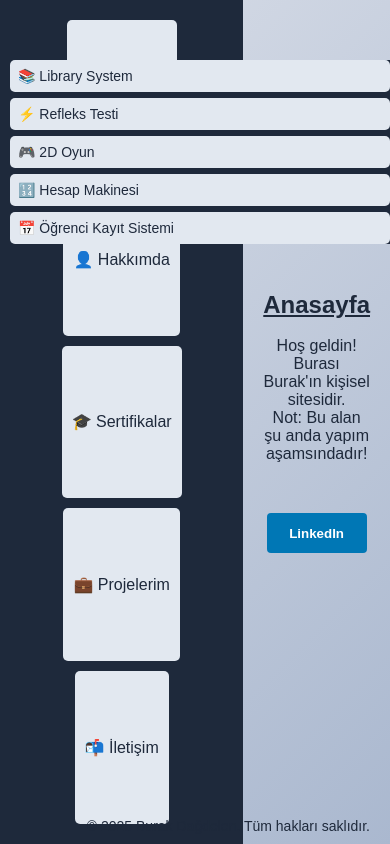
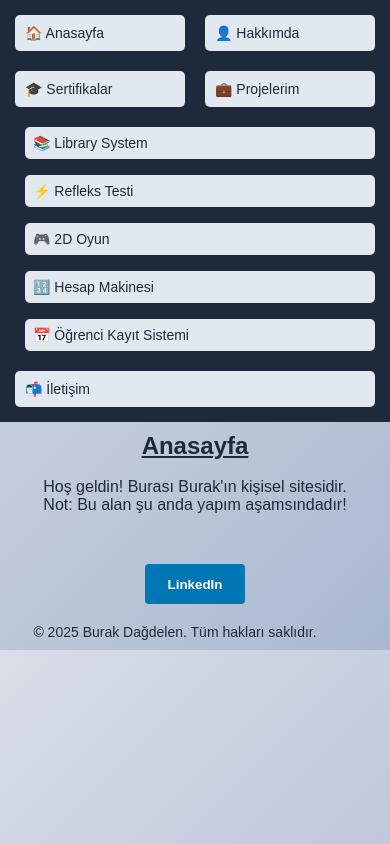
Before and after one commit to Burak-jv/burak-portfolio, a website: page index.html in a window 390 px wide. Both pictures are taken after a click on the button "💼 Projelerim". Drawn offline with Linux system fonts and the light colour scheme.

Commit message:
favicon ve responsive iyileştirme yapıldı

```diff
--- a/index.html
+++ b/index.html
@@ -3,7 +3,8 @@
 <head>
     <meta charset="UTF-8">
     <meta name="viewport" content="width=device-width, initial-scale=1.0">
-    <title>Burak'ın Websitesi</title>
+    <link rel="icon" type="image/png" href="image/favicon-32x32.png">
+    <title>Yalçın Burak Dağdelen</title>
     <style>
         * {
             margin: 0;
@@ -106,26 +107,48 @@
             font-size: 14px;
         }
         @media (max-width: 768px) {
+            body {
+                flex-direction: column;
+                overflow-y: auto;
+                height: auto;
+            }
+
             nav {
                 width: 100%;
                 flex-direction: row;
                 flex-wrap: wrap;
                 justify-content: space-around;
+                padding: 10px;
+                position: static;
             }
+
+            nav button {
+                flex: 1 1 45%;
+                margin: 5px;
+                font-size: 14px;
+            }
+
             nav .submenu {
-                position: absolute;
-                top: 60px;
-                left: 0;
-                right: 0;
+                position: relative;
                 background: #1e293b;
+                width: 100%;
             }
+
             main {
-                padding: 20px 10px;
+                padding: 10px;
+                text-align: center;
             }
+
             .content {
                 max-width: 100%;
-                padding: 10px;
                 font-size: 16px;
+                overflow-y: auto;
+            }
+
+            footer {
+                position: relative;
+                text-align: center;
+                margin-top: 20px;
             }
         }
         #iletisim {
```
Also changed, not shown: image/favicon-32x32.png (added).
